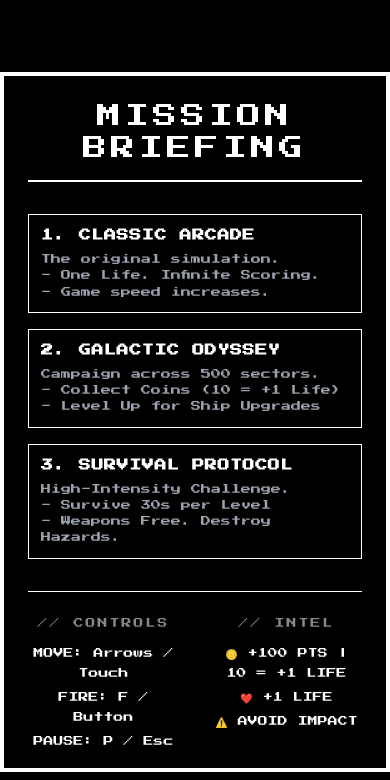
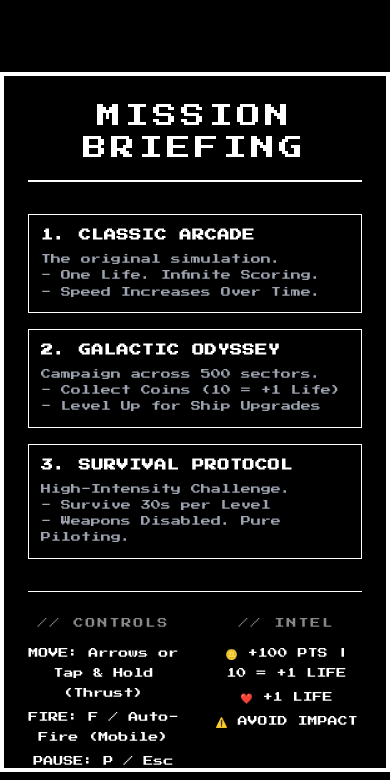
Before and after one commit to codxbrexx/Cosmic_Escape, a website built with Vite: page index.html in a window 390 px wide. Both pictures are taken after a click on the button "ABOUT GAME". Built offline with nearby package versions, Linux system fonts and the light colour scheme.

Commit message:
docs: Clarify Survival Protocol mode details and update mobile control instructions for thrust and auto-fire.

```diff
--- a/index.html
+++ b/index.html
@@ -97,7 +97,7 @@
                         <p class="text-gray-400 text-[10px] leading-relaxed">
                             The original simulation.<br>
                             - One Life. Infinite Scoring.<br>
-                            - Game speed increases.
+                            - Speed Increases Over Time.
                         </p>
                     </div>
                     <div class="about-mode bg-black p-3 border border-white">
@@ -113,7 +113,7 @@
                         <p class="text-gray-400 text-[10px] leading-relaxed">
                             High-Intensity Challenge.<br>
                             - Survive 30s per Level<br>
-                            - Weapons Free. Destroy Hazards.
+                            - Weapons Disabled. Pure Piloting.
                         </p>
                     </div>
                 </div>
@@ -123,8 +123,8 @@
                     <div>
                         <h3 class="text-cosmic-muted text-[10px] tracking-[2px] mb-3 uppercase">// CONTROLS</h3>
                         <ul class="text-[10px] leading-loose space-y-1">
-                            <li><span class="text-cosmic-accent-strong">MOVE:</span> Arrows / Touch</li>
-                            <li><span class="text-cosmic-accent-strong">FIRE:</span> F / Button</li>
+                            <li><span class="text-cosmic-accent-strong">MOVE:</span> Arrows or Tap & Hold (Thrust)</li>
+                            <li><span class="text-cosmic-accent-strong">FIRE:</span> F / Auto-Fire (Mobile)</li>
                             <li><span class="text-cosmic-accent-strong">PAUSE:</span> P / Esc</li>
                         </ul>
                     </div>
```
Also changed, not shown: README.md.
